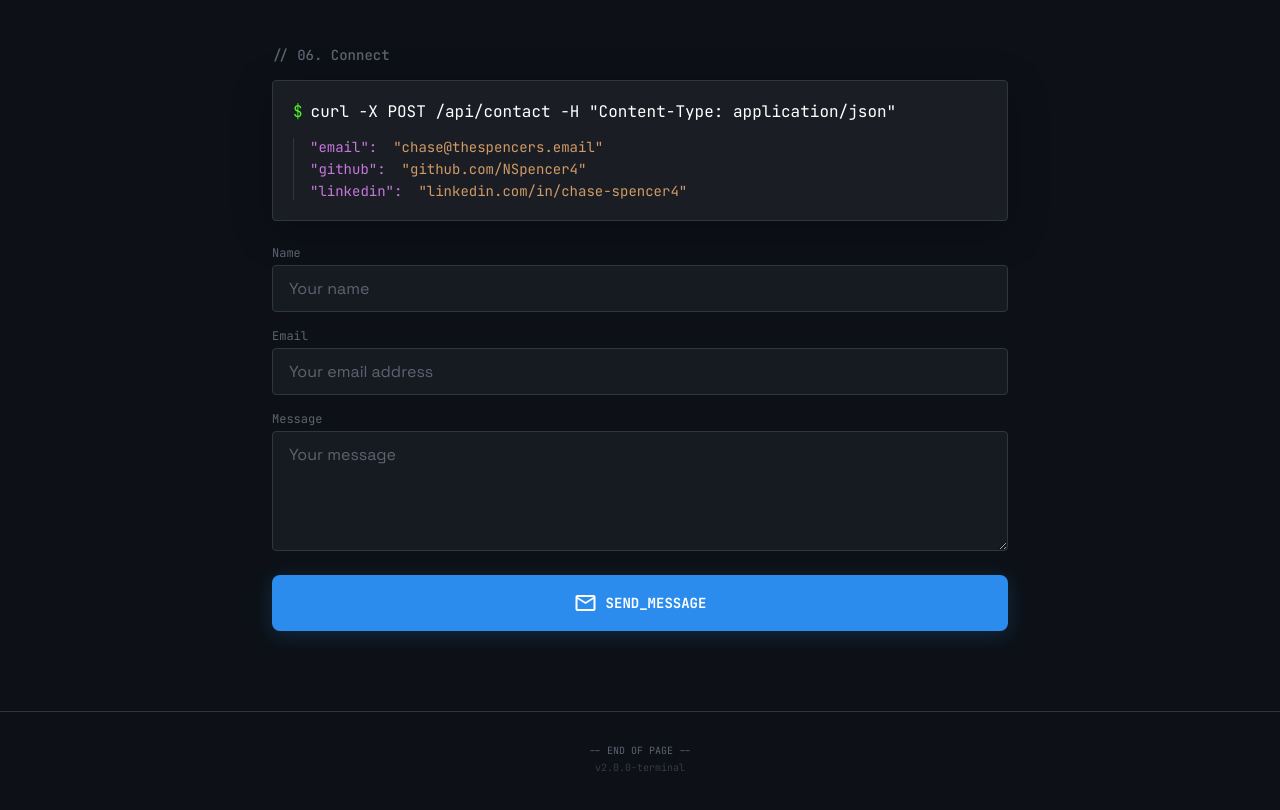
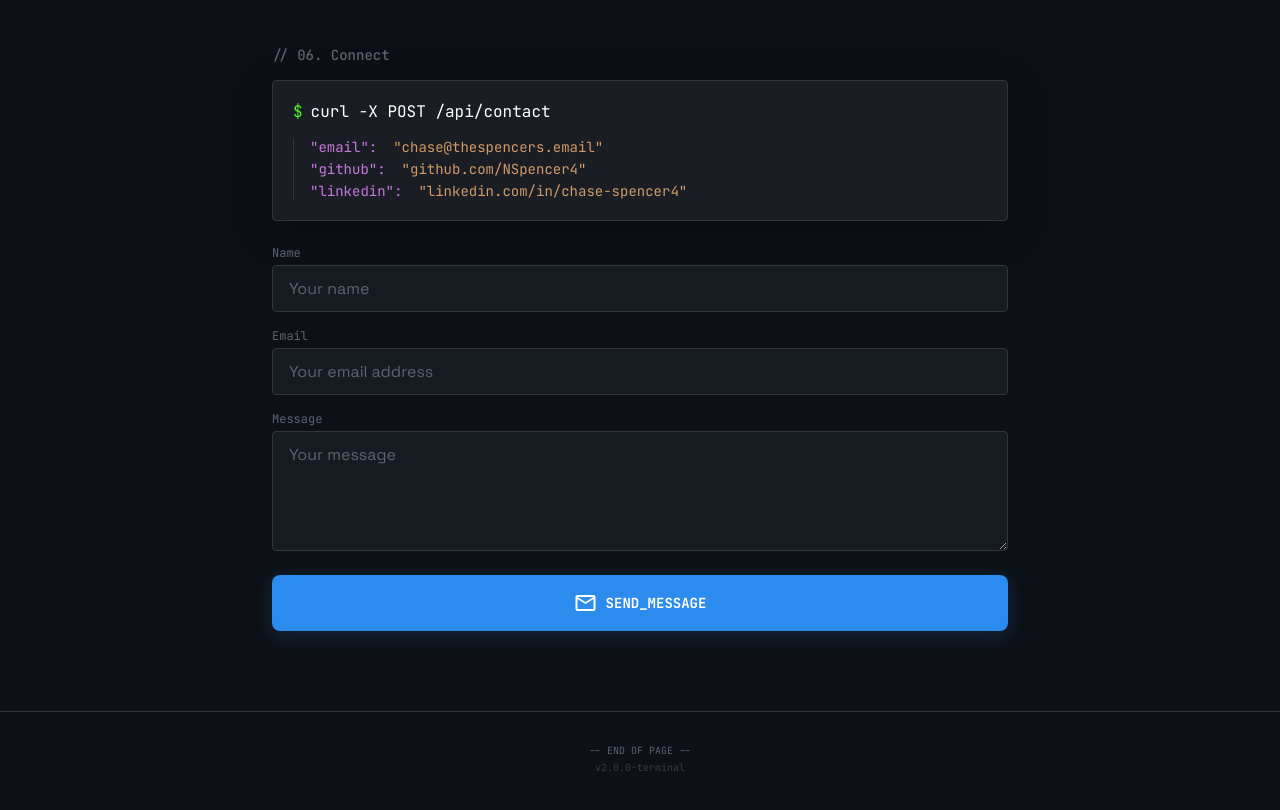
Before and after one commit to NSpencer4/chasethedeveloperv2, a Next.js app: page / in a window 1280 px wide. Shown: the part 4938-5748 px from the top of the page. Built offline with nearby package versions, Linux system fonts and the light colour scheme.

Commit message:
refactor: simplify terminal command in Contact component for better readability

```diff
--- a/src/components/Contact/index.tsx
+++ b/src/components/Contact/index.tsx
@@ -37,7 +37,9 @@ export const Contact = () => {
       <div className={styles.terminalBox}>
         <div className={styles.terminalPrompt}>
           <span className={styles.promptSymbol}>$</span>
-          <span className={styles.promptCommand}>curl -X POST /api/contact -H "Content-Type: application/json"</span>
+          <span className={styles.promptCommand}>
+            curl -X POST /api/contact
+          </span>
         </div>
         <div className={styles.terminalOutput}>
           <div className={styles.jsonLine}>
```
